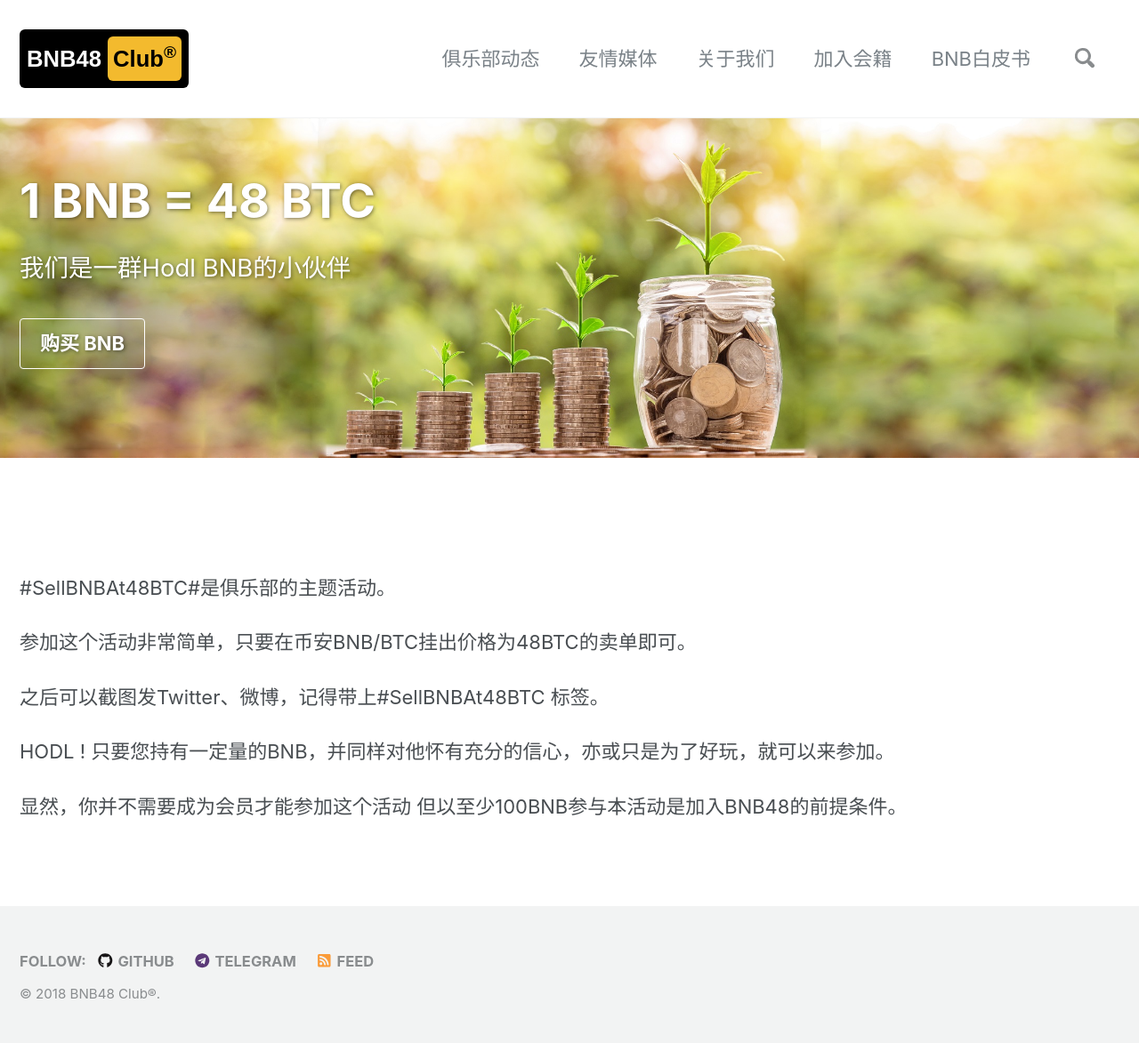
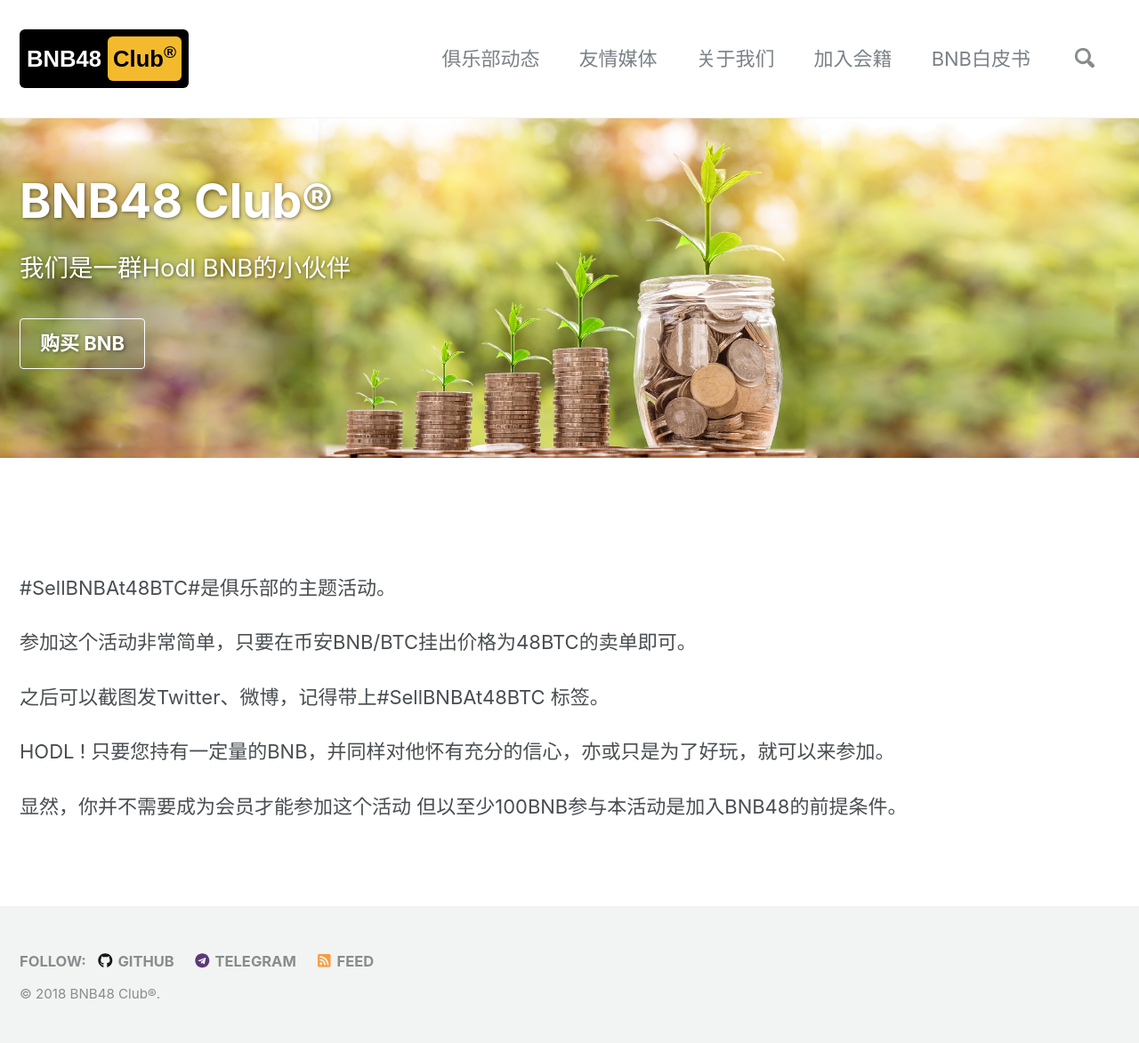
Before and after one commit to 48Club/BNB48Club.github.io, a Jekyll site: the page built from _pages/home.md, in a window 1280 px wide. Shown: the whole page at 89% size. Built offline with Jekyll 4.4.1, drawn with Linux system fonts in a browser that asks for light colours; nearby versions of some CDN libraries.

Commit message:
Update _config.yml

```diff
--- a/_config.yml
+++ b/_config.yml
@@ -7,7 +7,7 @@
 
 # Site Settings
 locale                   : "en-US"
-title                    : "1 BNB = 48 BTC"
+title                    : "BNB48 Club®"
 title_separator          : "-"
 name                     : &name "BNB48 Club®"
 description              : &description "1BNB=48BTC"
```
